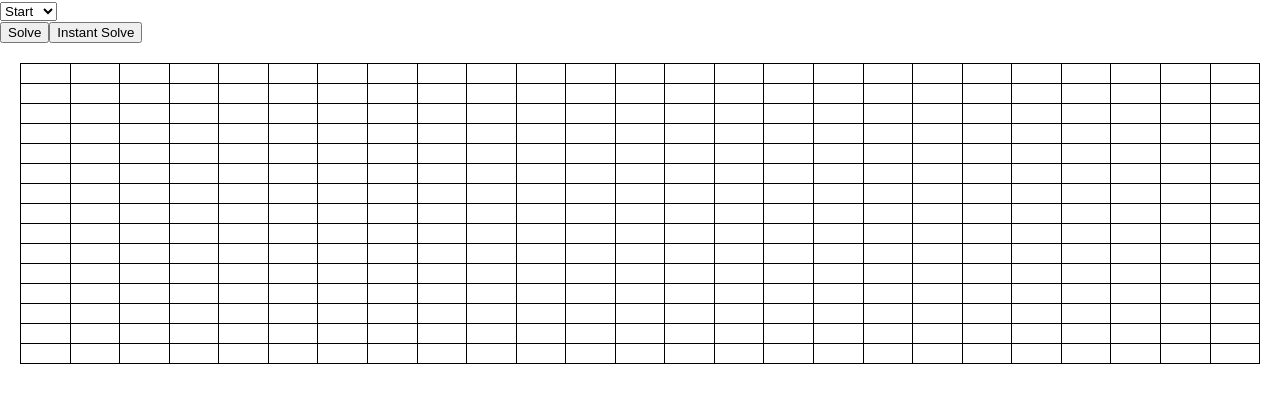
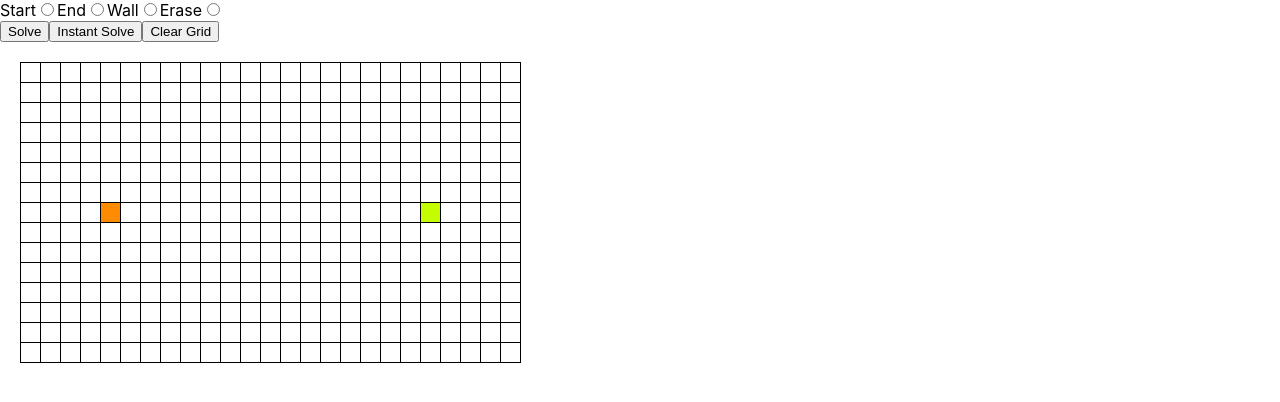
Before and after one commit to FFX3/PathfindingVisualiser, a React (Create React App) app: page / in a window 1280 px wide. Shown: the top 402 px of the page. Built offline with nearby package versions, Linux system fonts and the light colour scheme.

Commit message:
add a dragging functionality to better paint mazes

```diff
--- a/src/Form/Form.js
+++ b/src/Form/Form.js
@@ -8,12 +8,10 @@ const Form = ({wandManager}) => {
 
   return(
     <form>
-      <select onChange={selectHandler}>
-        <option value="start">Start</option>
-        <option value="end">End</option>
-        <option value="wall">Wall</option>
-        <option value="erase">Erase</option>
-      </select>
+        <label>Start</label><input onClick={()=>{wandManager('start')}} type='radio' name='wandType' value='start'></input>
+        <label>End</label><input onClick={()=>{wandManager('end')}} type='radio' name='wandType' value='end'></input>
+        <label>Wall</label><input onClick={()=>{wandManager('wall')}} type='radio' name='wandType' value='wall'></input>
+        <label>Erase</label><input onClick={()=>{wandManager('erase')}} type='radio' name='wandType' value='erase'></input>
     </form>
   )
 }
--- a/src/PathfindingVisualizer/PathfindingVisualizer.css
+++ b/src/PathfindingVisualizer/PathfindingVisualizer.css
@@ -4,7 +4,7 @@
   border-top:0px;
   border-left:0px;
   border-style: solid;
-
+  width: 500px;
   margin: 20px;
 }
 
@@ -17,7 +17,7 @@
 }
 
 .node {
-  flex-grow: 1;
+  width: 20px;
   border-top:1px;
   border-left:1px;
   border-right: 0px;
--- a/src/PathfindingVisualizer/PathfindingVisualizer.jsx
+++ b/src/PathfindingVisualizer/PathfindingVisualizer.jsx
@@ -18,8 +18,8 @@ export default class PathfindingVisualizer extends Component {
     super(props);
     this.state = {
       nodes: [],
-      startPosition: {},
-      endPosition: {},
+      startPosition: {x:4,y:7},
+      endPosition: {x:20,y:7},
       timeOutIDs: [],
       isMouseDown: false,
     };
@@ -182,11 +182,20 @@ export default class PathfindingVisualizer extends Component {
     this.setState({nodes});
   }
 
-  resetGrid(){ //clean grid types while preserving the 'walls' this will be called right before a solve starts to make sure the solve is not affected by previous solves
+  resetGrid(bClearWall){ //clean grid types while preserving the 'walls' this will be called right before a solve starts to make sure the solve is not affected by previous solves
     this.state.timeOutIDs.forEach((ID)=>{
       clearTimeout(ID)
     })
 
+    if(bClearWall){
+      this.state.nodes.forEach((row)=>{
+        row.forEach((node)=>{
+          if(!(node.type.includes('start') || node.type.includes('end'))){
+            this.nodeTypeHandler('erase', {x:node.col, y:node.row})
+          }
+        })
+      })
+    }else{
       this.state.nodes.forEach((row)=>{
         row.forEach((node)=>{
           if(!(node.type.includes('start') || node.type.includes('end') || node.type.includes('wall'))){
@@ -194,6 +203,7 @@ export default class PathfindingVisualizer extends Component {
           }
         })
       })
+    }
   }
 
   //this logic should probably be in the Node components
@@ -203,31 +213,31 @@ export default class PathfindingVisualizer extends Component {
     if(x === this.state.startPosition.x && y === this.state.startPosition.y) {
       style = {
         ...style,
-        backgroundColor: 'red',
+        backgroundColor: '#FF8B00',
       }
     }else if(x === this.state.endPosition.x && y === this.state.endPosition.y){
       style = {
         ...style,
-        backgroundColor: 'blue',
+        backgroundColor: '#C4FD00',
       }
     }else{
       const type = this.state.nodes[y][x].type;
       if(type.includes('wall')){
         style = {
           ...style,
-          backgroundColor: 'grey',
+          backgroundColor: 'Black',
         }
       }
       if(type.includes('explored')){
         style = {
           ...style,
-          backgroundColor: '#00FFFF'
+          backgroundColor: '#99D5F5'
         }
       }
       if(type.includes('path')){
         style = {
           ...style,
-          backgroundColor: 'green',
+          backgroundColor: '#F300C5',
         }
       }
     }
@@ -253,13 +263,17 @@ export default class PathfindingVisualizer extends Component {
     return (
       <div>
         <button onClick={()=>{
-            this.resetGrid()
-            this.startPathFinding(300)}
-          }>Solve</button>
+            this.resetGrid(false)
+            this.startPathFinding(150)
+            }}>Solve</button>
         <button onClick={()=>{
-            this.resetGrid()
-            this.startPathFinding(0)}
-          }>Instant Solve</button>
+            this.resetGrid(false)
+            this.startPathFinding(0)
+          }}>Instant Solve</button>
+        <button onClick={()=>{
+            this.resetGrid(true)
+          }}>Clear Grid</button>
+
         <div className="grid">
           {nodes.map((row, rowIndex) => {
             return (
```
Lines whose indentation alone changed are shown as unchanged.
